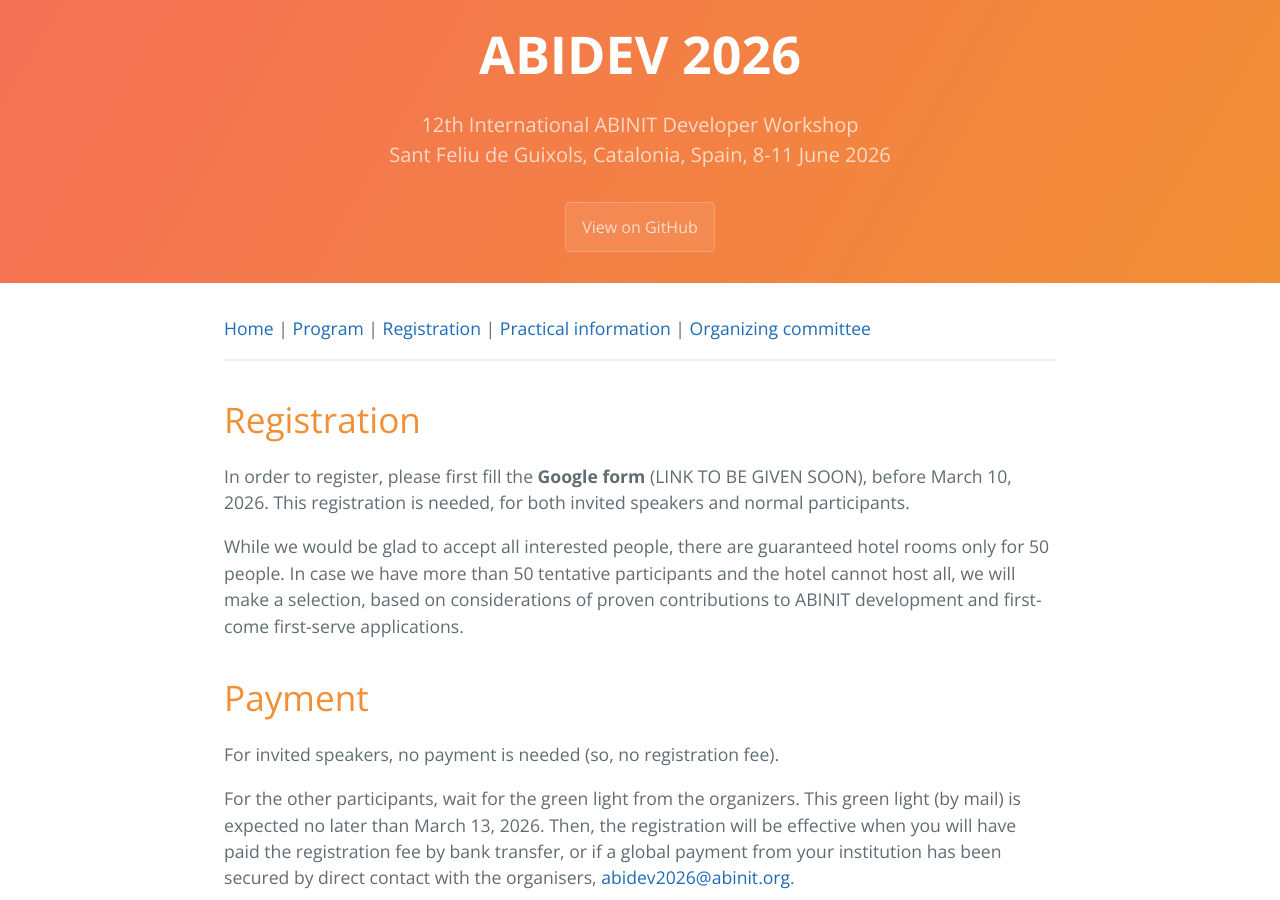
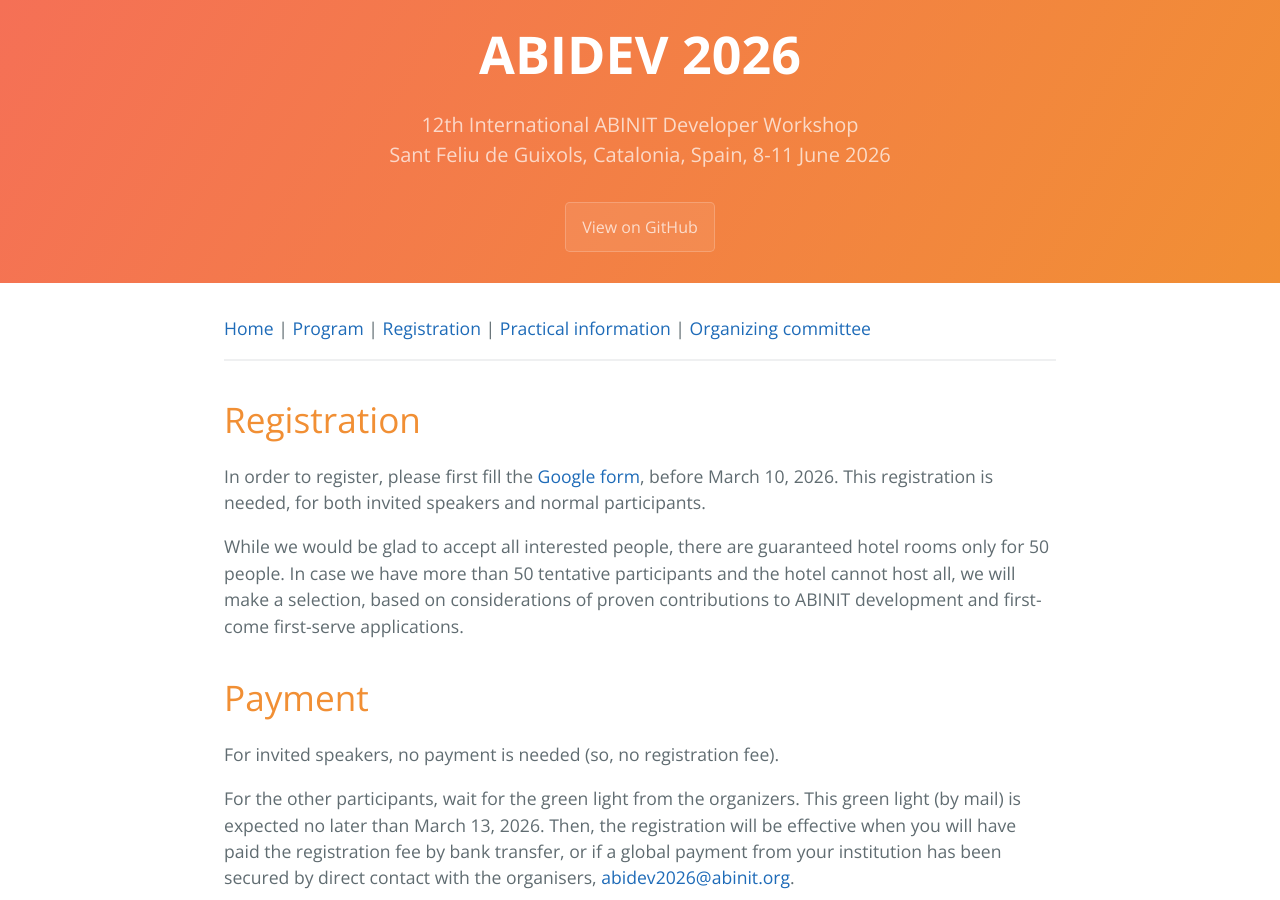
Before and after one commit to abinit/abidev2026, a Jekyll site: the page built from docs/registration.md, in a window 1280 px wide and 900 px high. Built offline with Jekyll 4.4.1, drawn with Linux system fonts in a browser that asks for light colours; the repository's description, which GitHub fills in, is left out.

Commit message:
Insert the link for the google form

```diff
--- a/docs/registration.md
+++ b/docs/registration.md
@@ -9,7 +9,7 @@ description: 12th International ABINIT Developer Workshop <br> Sant Feliu de Gui
 
 # Registration
 
-In order to register, please first fill the **Google form** (LINK TO BE GIVEN SOON), before March 10, 2026.
+In order to register, please first fill the [Google form](https://docs.google.com/forms/d/e/1FAIpQLSeVwoxEjRbPuM9BG-Mgftp4UbTc3VqDbJX-6KgQNQujWj5tlQ/viewform?usp=header), before March 10, 2026.
 This registration is needed, for both invited speakers and normal participants.
 
 While we would be glad to accept all interested people, there are guaranteed hotel rooms only for 50 people.
```
